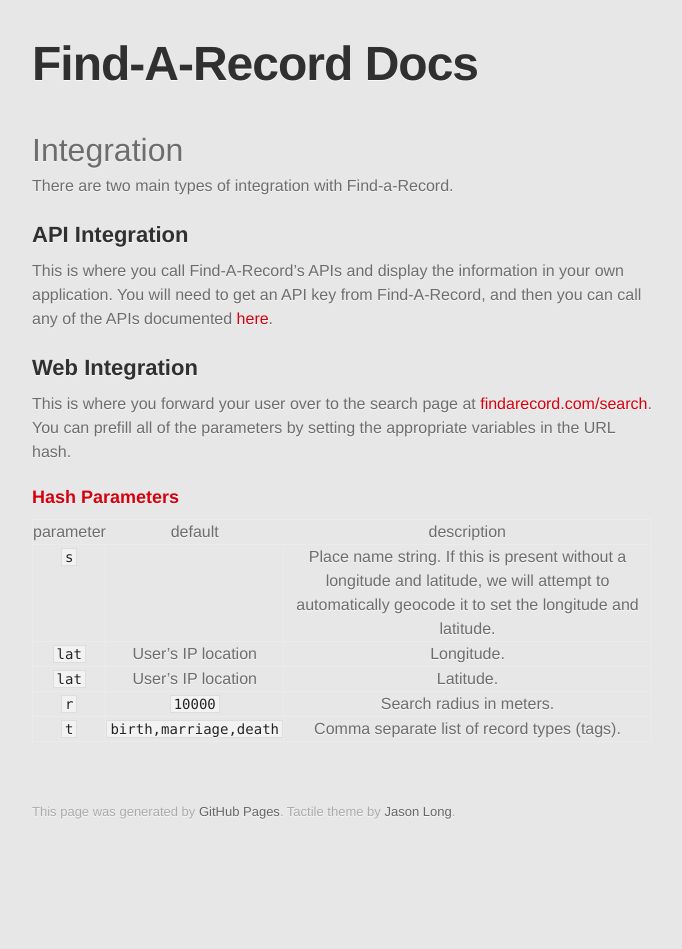
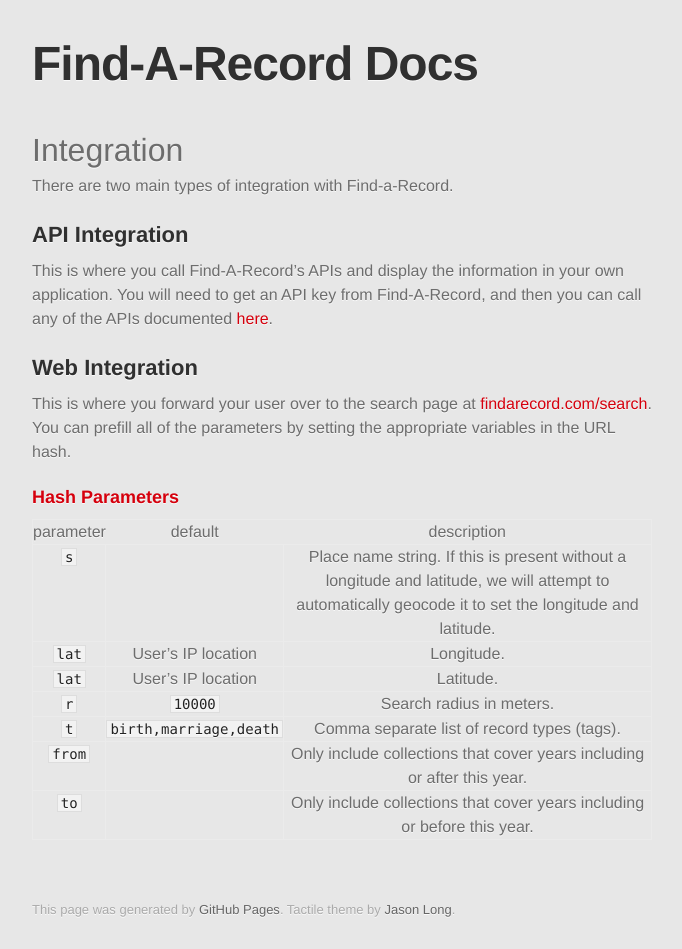
Before and after one commit to findarecord/findarecord.github.io, a Jekyll site: the page built from integration/index.md, in a window 1280 px wide. Shown: the whole page, without its empty margins (298-980 px from the left). Built offline with Jekyll 4.4.1, drawn with Linux system fonts in a browser that asks for light colours; some web fonts are replaced; before the commit the page ends 900 px from its top, so only the background shows below that.

Commit message:
Update index.md

```diff
--- a/integration/index.md
+++ b/integration/index.md
@@ -21,3 +21,5 @@
 | `lat` | User's IP location | Latitude. |
 | `r` | `10000` | Search radius in meters. |
 | `t` | `birth,marriage,death` | Comma separate list of record types (tags). |
+| `from` | | Only include collections that cover years including or after this year. |
+| `to` | | Only include collections that cover years including or before this year. |
```
